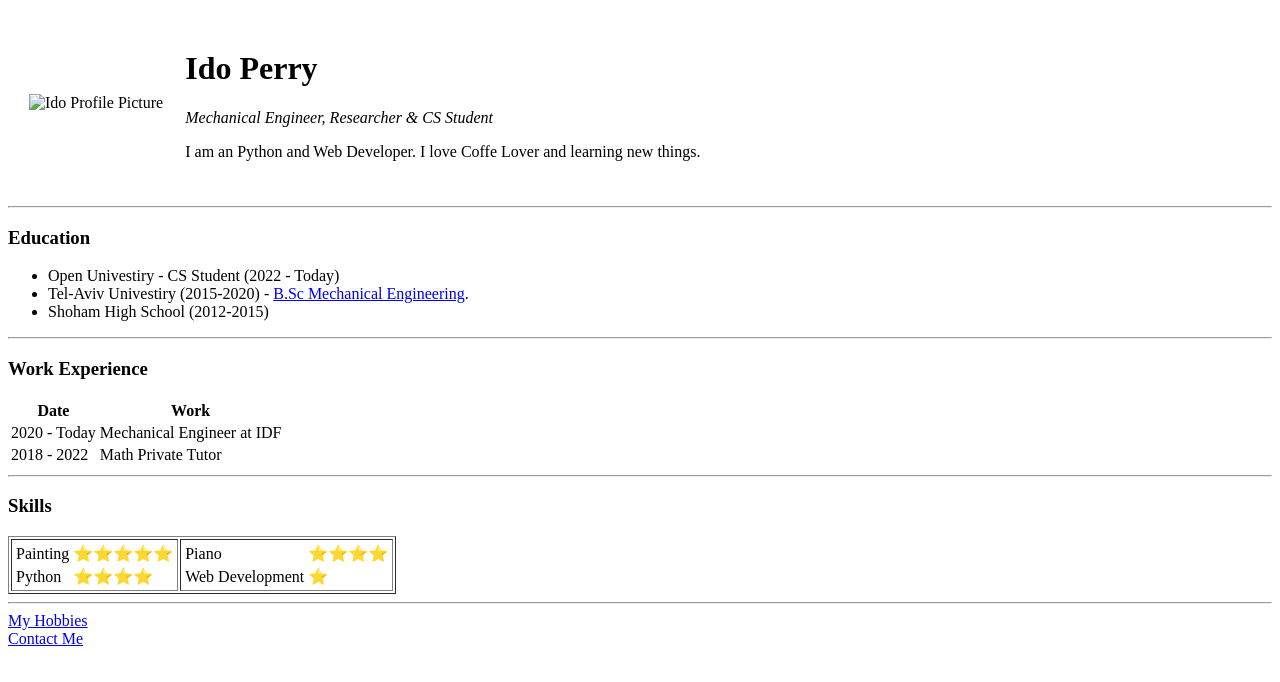
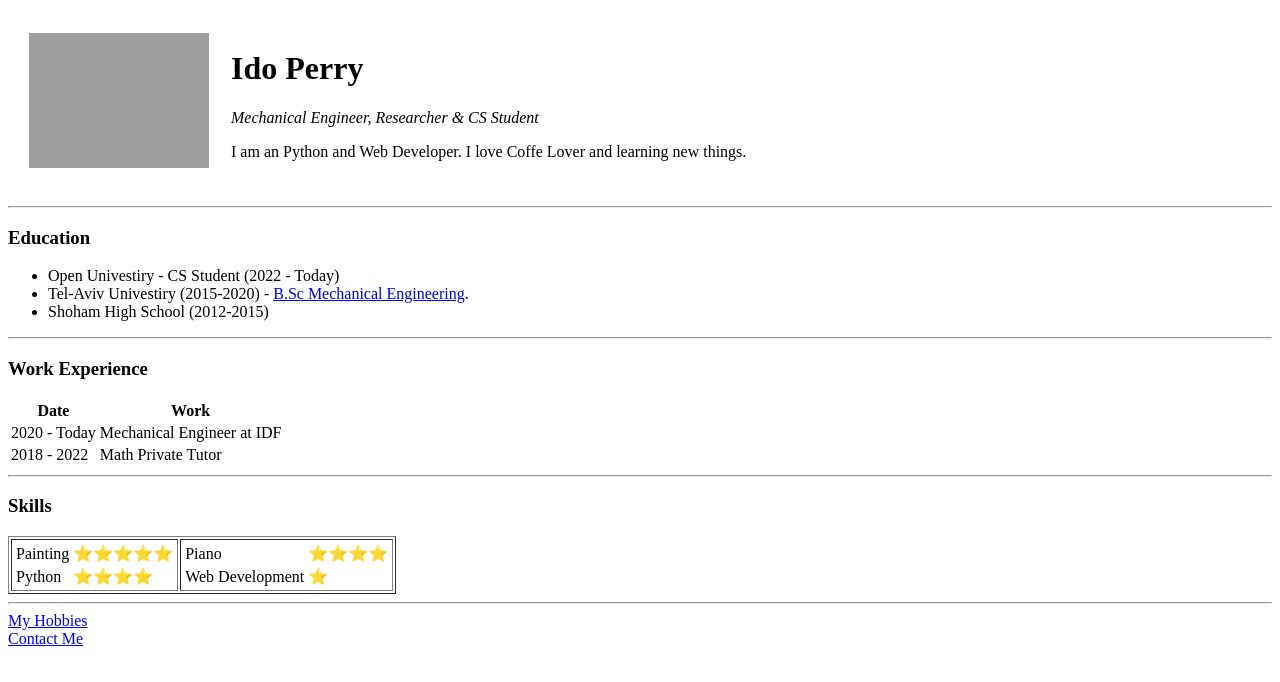
Before and after one commit to idoperry/cv, a plain HTML site: page index.html in a window 1280 px wide. Drawn offline with Linux system fonts and the light colour scheme; the site is published under a folder, as on GitHub Pages, so addresses that start at the root find nothing.

Commit message:
Update index.html

```diff
--- a/index.html
+++ b/index.html
@@ -8,7 +8,7 @@
     <body>
         <table cellspacing = "20">
             <tr>
-                <td> <img src="/images/profile_circle.png" width = "180" alt = "Ido Profile Picture"></td>
+                <td> <img src="images/profile_circle.png" width = "180" alt = "Ido Profile Picture"></td>
                 <td>
                     <h1>Ido Perry</h1>
                     <p> <em>Mechanical Engineer, Researcher & CS Student </em></p>
```
